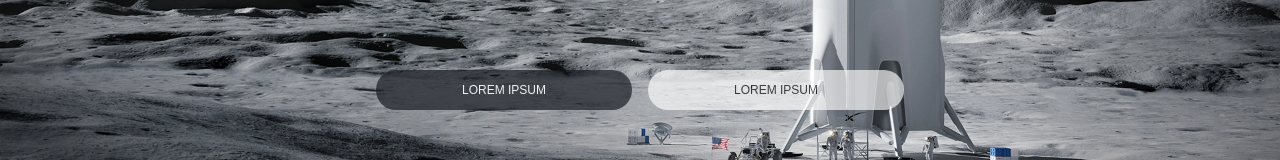
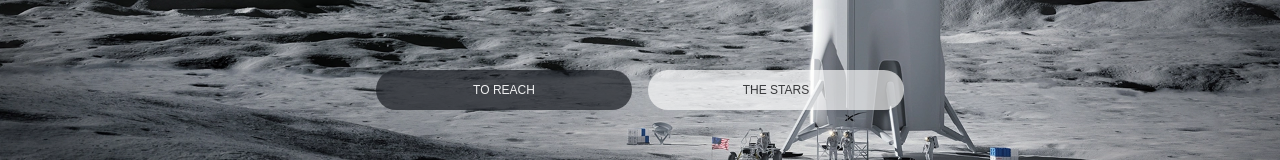
Before and after one commit to Bictole/Moon, a React (Create React App) app: page / in a window 1280 px wide. Shown: the part 2208-2368 px from the top of the page. Built offline with nearby package versions, Linux system fonts and the light colour scheme.

Commit message:
[Add] Button Text for section3

```diff
--- a/src/components/Home.js
+++ b/src/components/Home.js
@@ -30,8 +30,8 @@ function Home() {
             title="MOON 3"
             description="Beyond The Cloud"
             backgroundImg="rocket.png"
-            leftBtnText="Lorem Ipsum"
-            rightBtnText="Lorem Ipsum"
+            leftBtnText="To Reach"
+            rightBtnText="The Stars"
         />
     </Container>
   )
```
